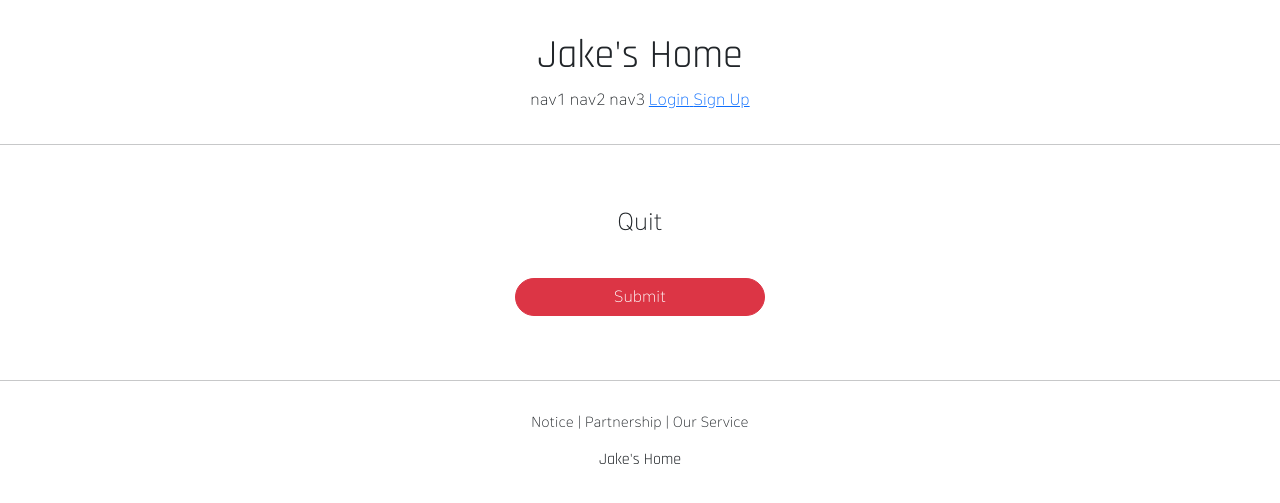
After one commit to JuhoYoun/My-Home, a Django app: template accountapp/templates/accountapp/delete.html in a window 1280 px wide. The commit adds this page. Shown: the top 503 px of the page. Run offline with Django 4.2, Linux system fonts and the light colour scheme; the template is opened without the code that fills it, so the values that code supplies are empty; some libraries are stand-ins or nearby versions.

Commit message:
Lecture 26

```diff
--- /dev/null
+++ b/accountapp/templates/accountapp/delete.html
@@ -0,0 +1,14 @@
+{% extends 'base.html' %}
+{% load django_bootstrap5 %}
+
+{% block content %}
+    <div style="text-align: center; max-width: 500px; margin: 4rem auto;">
+        <div class="mb-4">
+            <h4>Quit</h4>
+        </div>
+        <form action="{% url 'accountapp:delete' pk=user.pk %}" method="post">
+            {% csrf_token %}
+            <input type="submit" class="btn btn-danger rounded-pill col-6 mt-3">
+        </form>
+    </div>
+{% endblock %}
--- a/accountapp/templates/accountapp/detail.html
+++ b/accountapp/templates/accountapp/detail.html
@@ -19,6 +19,11 @@
                     Update Info
                 </p>
             </a>
+            <a href="{% url 'accountapp:delete' pk=user.pk %}">
+                <p>
+                    Delete Account
+                </p>
+            </a>
             {% endif %}
         </div>
     </div>
--- a/accountapp/urls.py
+++ b/accountapp/urls.py
@@ -17,7 +17,7 @@ from django.contrib import admin
 from django.contrib.auth.views import LoginView, LogoutView
 from django.urls import path, include
 
-from accountapp.views import hello_world, AccountCreateView, AccountDetailView, AccountUpdateView
+from accountapp.views import hello_world, AccountCreateView, AccountDetailView, AccountUpdateView, AccountDeleteView
 
 # app_name 변수를 지정하는 이유는 후에 "accountapp:hello_world" 같 값을 input 으로 http://127.0.0.1:8000/account/hello_world 같은
 # url 을 반환하는 함수를 쓰기 위함이다.
@@ -31,4 +31,5 @@ urlpatterns = [
     path('logout/', LogoutView.as_view(), name='logout'),
     path('detail/<int:pk>', AccountDetailView.as_view(), name='detail'),
     path('update/<int:pk>', AccountUpdateView.as_view(), name='update'),
+    path('delete/<int:pk>', AccountDeleteView.as_view(), name='delete'),
 ]
--- a/templates/header.html
+++ b/templates/header.html
@@ -13,6 +13,9 @@
         <a href="{% url 'accountapp:login' %}">
             <span>Login</span>
         </a>
+        <a href="{% url 'accountapp:create' %}">
+            <span>Sign Up</span>
+        </a>
         {% else %}
         <!-- Login/Logout 할 때 get 방식으로 현재 위치 값을 가지는 next라는 인자를 넘겨줄 수 있다. Login/Logout 후 원래 위치로 돌아온다.-->
         <a href="{% url 'accountapp:detail' pk=user.pk %}">
```
Also changed, not shown: accountapp/views.py (+7 -1 lines).
